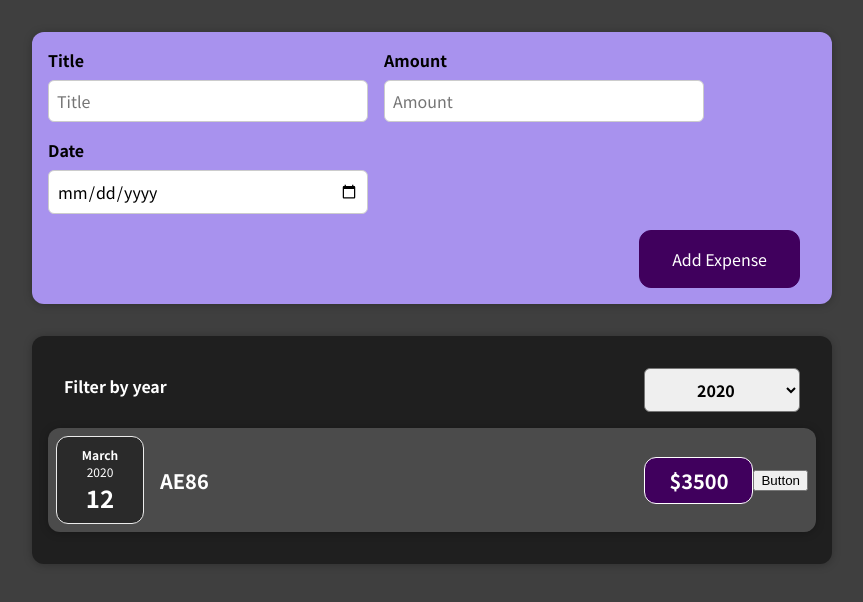
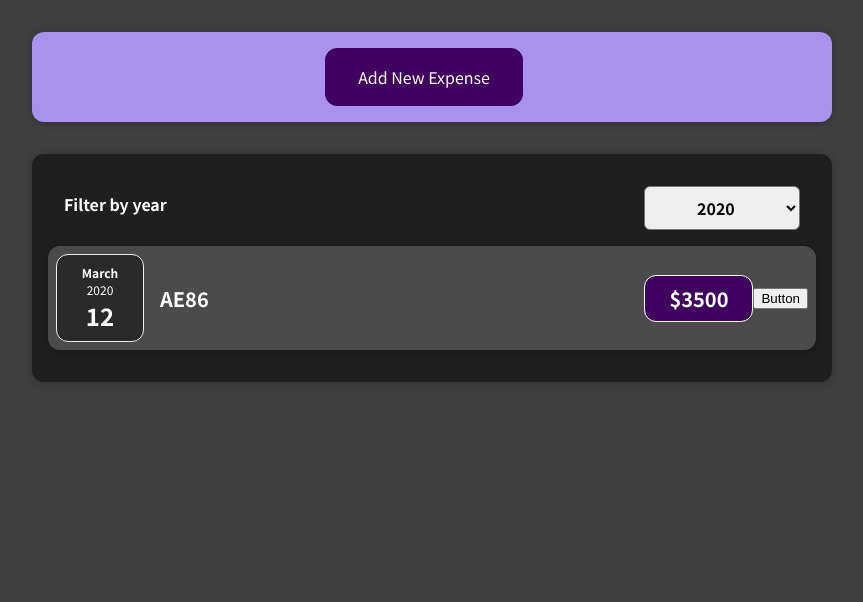
Before and after one commit to CepotOi/react-complete-guide, a React (Create React App) app: page / in a window 1280 px wide. Shown: the top 602 px of the page, without its empty margins (208-1071 px from the left). Built offline with nearby package versions, Linux system fonts and the light colour scheme.

Commit message:
task make conditional rendering for form component

```diff
--- a/src/components/Expenses/ExpenseDate.js
+++ b/src/components/Expenses/ExpenseDate.js
@@ -1,9 +1,9 @@
 import './ExpenseDate.css';
 
-const ExpenseDate = (props) => {
-  const month = props.date.toLocaleString('en-US', { month: 'long' });
-  const day = props.date.toLocaleString('en-US', { day: '2-digit' });
-  const year = props.date.getFullYear();
+const ExpenseDate = ({ date }) => {
+  const month = date.toLocaleString('en-US', { month: 'long' });
+  const day = date.toLocaleString('en-US', { day: '2-digit' });
+  const year = date.getFullYear();
 
   return (
     <div className="expense-date">
--- a/src/components/Expenses/ExpensesFilter.js
+++ b/src/components/Expenses/ExpensesFilter.js
@@ -4,7 +4,7 @@ const ExpensesFilter = (props) => {
   const years = [2022, 2021, 2020, 2019];
 
   const filterChangeHandler = (event) => {
-    const { name, value } = event.target;
+    const { value } = event.target;
 
     props.onFilterExpenseYear(value);
   };
--- a/src/components/NewExpense/ExpenseForm.js
+++ b/src/components/NewExpense/ExpenseForm.js
@@ -2,11 +2,20 @@ import { useState } from 'react';
 import './ExpenseForm.css';
 
 const ExpenseForm = (props) => {
-  const [expense, setExpense] = useState({
+  const INITIAL_EXPENSE = {
     title: '',
     amount: '',
     date: '',
-  });
+  };
+  const [expense, setExpense] = useState(INITIAL_EXPENSE);
+
+  const resetExpense = () => {
+    setExpense(INITIAL_EXPENSE);
+  };
+
+  const hideFormHandler = () => {
+    props.cancelShowForm(false);
+  };
 
   const submitHandler = (event) => {
     event.preventDefault();
@@ -20,14 +29,11 @@ const ExpenseForm = (props) => {
     // Pass the expense data to the parent component
     props.onSubmitExpenseData(expenseData);
 
-    return setExpense({
-      title: '',
-      amount: '',
-      date: '',
-    });
+    hideFormHandler();
+    return resetExpense();
   };
 
-  const inputChangeHandler = event => {
+  const inputChangeHandler = (event) => {
     const { name, value } = event.target;
 
     setExpense(prevState => ({
@@ -56,6 +62,7 @@ const ExpenseForm = (props) => {
         </div>
       </div>
       <div className="new-expense__actions">
+        <button type="button" onClick={hideFormHandler}>Cancel</button>
         <button type="submit">Add Expense</button>
       </div>
     </form>
--- a/src/components/NewExpense/NewExpense.js
+++ b/src/components/NewExpense/NewExpense.js
@@ -1,7 +1,14 @@
+import { useState } from 'react';
 import ExpenseForm from './ExpenseForm';
 import './NewExpense.css';
 
 const NewExpense = (props) => {
+  const [isShowForm, setIsShowForm] = useState(false);
+
+  const showFormHandler = () => {
+    setIsShowForm(!isShowForm);
+  };
+
   // get the expense data from the child component
   const submitExpenseDataHandler = (submitExpenseData) => {
     const expenseData = {
@@ -17,7 +24,10 @@ const NewExpense = (props) => {
 
   return (
     <div className="new-expense">
-      <ExpenseForm onSubmitExpenseData={submitExpenseDataHandler} />
+      {!isShowForm ? (<button onClick={showFormHandler}>Add New Expense</button>
+      ) : (
+        <ExpenseForm onSubmitExpenseData={submitExpenseDataHandler} cancelShowForm={showFormHandler} />
+      )}
     </div>
   );
 };
```
